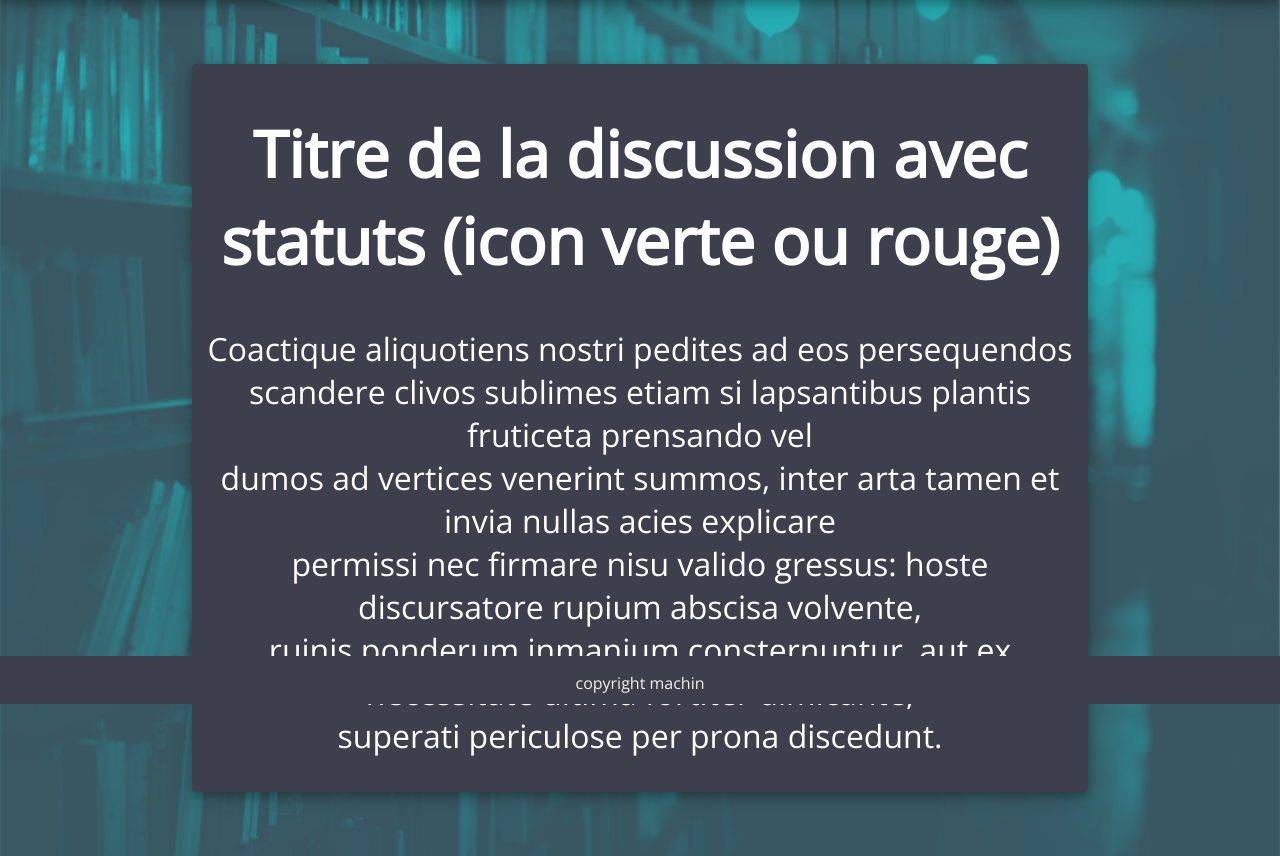
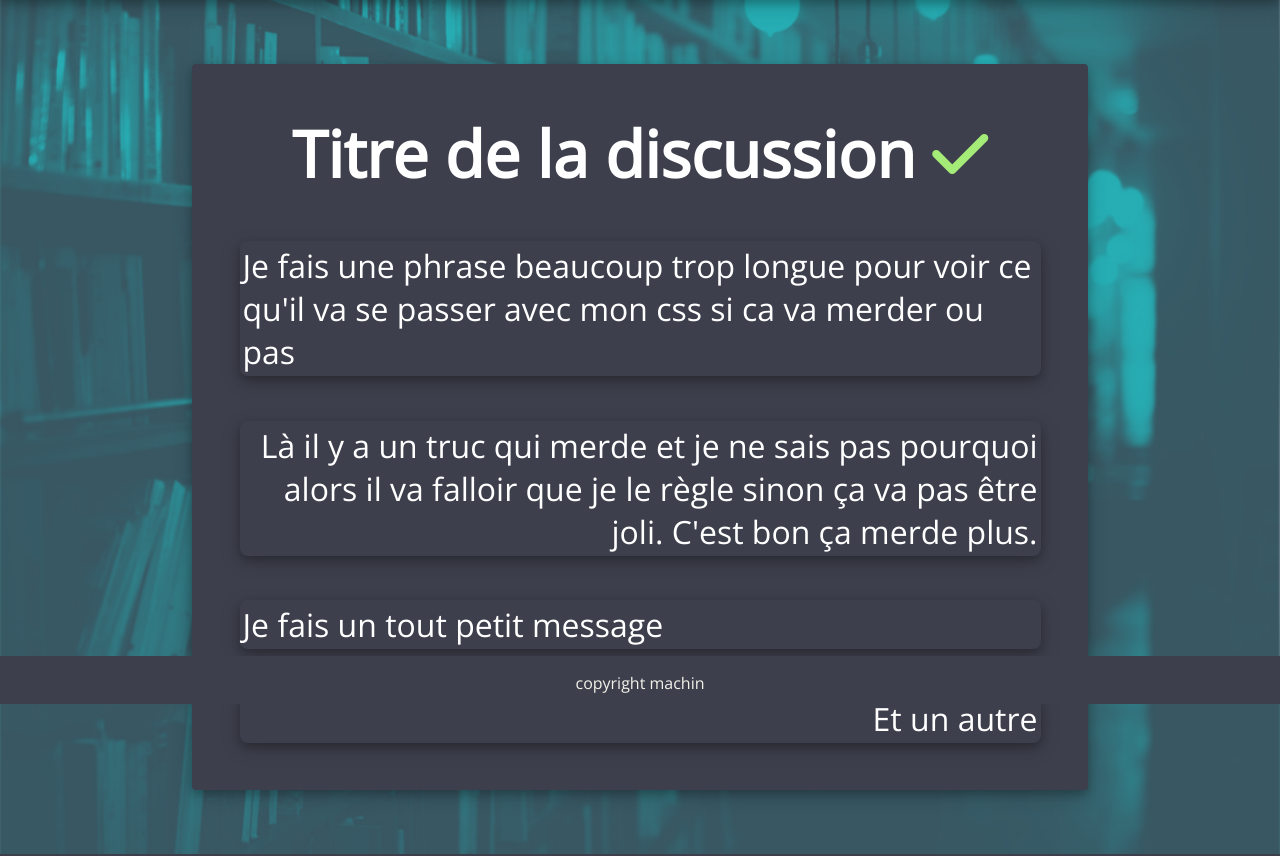
Before and after one commit to Marethyun/php-projet, a PHP site: page /discussiontype.html in a window 1280 px wide. Shown: the part 96-952 px from the top of the page. Run offline with PHP 8.4, Linux system fonts and the light colour scheme; some libraries are stand-ins or nearby versions.

Commit message:
Add files via upload

```diff
--- a/view/discussiontype.html
+++ b/view/discussiontype.html
@@ -4,9 +4,10 @@
   <meta charset="UTF-8">
   <meta name="viewport" content="width=device-width, initial-scale=1.0">
   <meta http-equiv="X-UA-Compatible" content="ie=edge">
-    <title>Document</title>
+  <title>FreeNote</title>
   <link rel="stylesheet" href="main.css">
   <link href="https://fonts.googleapis.com/css?family=Open+Sans:300&display=swap" rel="stylesheet">
+  <script src="https://kit.fontawesome.com/0e0936faeb.js" crossorigin="anonymous"></script>
   <link rel="icon" type="image/png" href="open-book1.png">
 </head>
 
@@ -25,13 +26,18 @@
 
     <main>
         <div id="DiscussionType">
-            <h1>Titre de la discussion avec statuts (icon verte ou rouge)</h1>
-            <p class="pdiscussion">Coactique aliquotiens nostri pedites ad eos persequendos <br>
+            <h1>Titre de la discussion <span class="ouvert"><i class="fas fa-check"></i></span></h1>
+            <p class="messageimpair">Je fais une phrase beaucoup trop longue pour voir ce qu'il va se passer avec mon css si ca va merder ou pas</p>
+            <p class="messagepair">Là il y a un truc qui merde et je ne sais pas pourquoi alors il va falloir que je le règle sinon ça va pas être joli. C'est bon ça merde plus.</p>
+            <p class="messageimpair">Je fais un tout petit message</p>
+            <p class="messagepair">Et un autre</p>
+
+            <!--<p class="pdiscussion">Coactique aliquotiens nostri pedites ad eos persequendos <br>
             scandere clivos sublimes etiam si lapsantibus plantis fruticeta prensando vel <br>
             dumos ad vertices venerint summos, inter arta tamen et invia nullas acies explicare <br>
             permissi nec firmare nisu valido gressus: hoste discursatore rupium abscisa volvente, <br>
             ruinis ponderum inmanium consternuntur, aut ex necessitate ultima fortiter dimicante, <br>
-            superati periculose per prona discedunt.</p>
+            superati periculose per prona discedunt.</p>-->
         </div>
     </main>
 
--- a/view/main.css
+++ b/view/main.css
@@ -283,6 +283,25 @@ input {
     box-shadow: 0 4px 8px 0 rgba(0, 0, 0, 0.2), 0 6px 20px 0 rgba(0, 0, 0, 0.19);
 }
 
+.messageimpair {
+  width: inherit;
+  text-align: left;
+  margin: 5%;
+  border-radius: 0.5rem;
+  border-color: transparent;
+  border-style: solid;
+  box-shadow: 0 4px 8px 0 rgba(0, 0, 0, 0.2), 0 6px 20px 0 rgba(0, 0, 0, 0.19);
+}
+
+.messagepair {
+  text-align: right;
+  margin: 5%;
+  border-radius: 0.5rem;
+  border-color: transparent;
+  border-style: solid;
+  box-shadow: 0 4px 8px 0 rgba(0, 0, 0, 0.2), 0 6px 20px 0 rgba(0, 0, 0, 0.19);
+}
+
 /** Media Query **/
 
 @media screen and (max-width: 600px) {
```
Also changed, not shown: view/mail.html (added, +31 -0 lines). Lines whose indentation alone changed are shown as unchanged.
